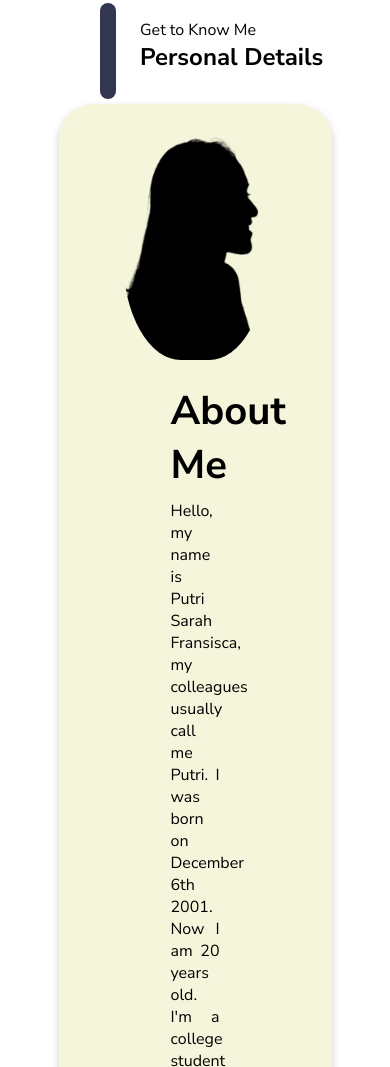
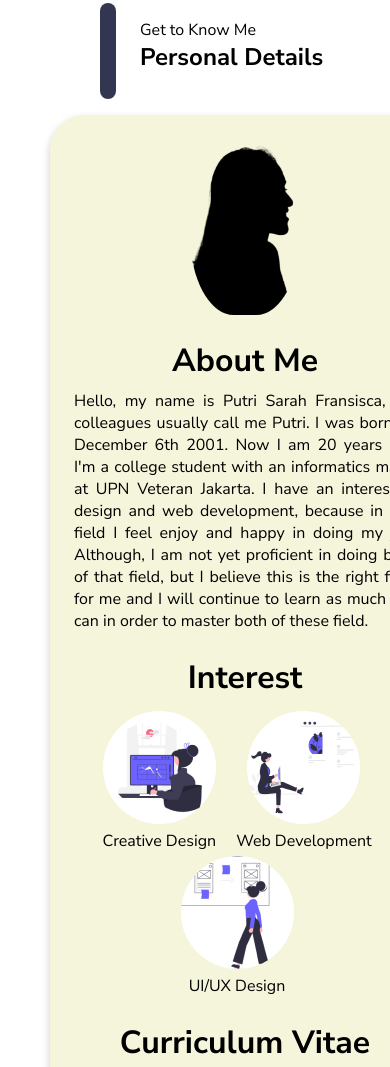
Before and after one commit to putrisft/finalproject-web-portfolio, a plain HTML site: page FinalProject-Portfolio/index.html in a window 390 px wide. Shown: the part 557-1624 px from the top of the page. Drawn offline with nearby package versions, Linux system fonts and the light colour scheme.

Commit message:
commit changes

```diff
--- a/FinalProject-Portfolio/assets/style/responsive.css
+++ b/FinalProject-Portfolio/assets/style/responsive.css
@@ -41,8 +41,27 @@
        overflow-x: hidden;
    }
 
+   .container{
+       width: 100%;
+       margin: 16px 24px 0px 50px;
+   }
 
+   #biodata {
+    padding: 0px 24px 36px 24px;
+  }
 
+  #biodata h2{
+      font-size: 32px;
+  }
+
+  #images-bio img{
+      height: 200px;
+    }
+
+#interest figure {
+  margin-right: 16px;
+  margin-top: 4px;
+}
 
   #portfolio {
     width: 100%;
@@ -71,4 +90,5 @@
     height: 25px;
   }
 
+
 }
```
